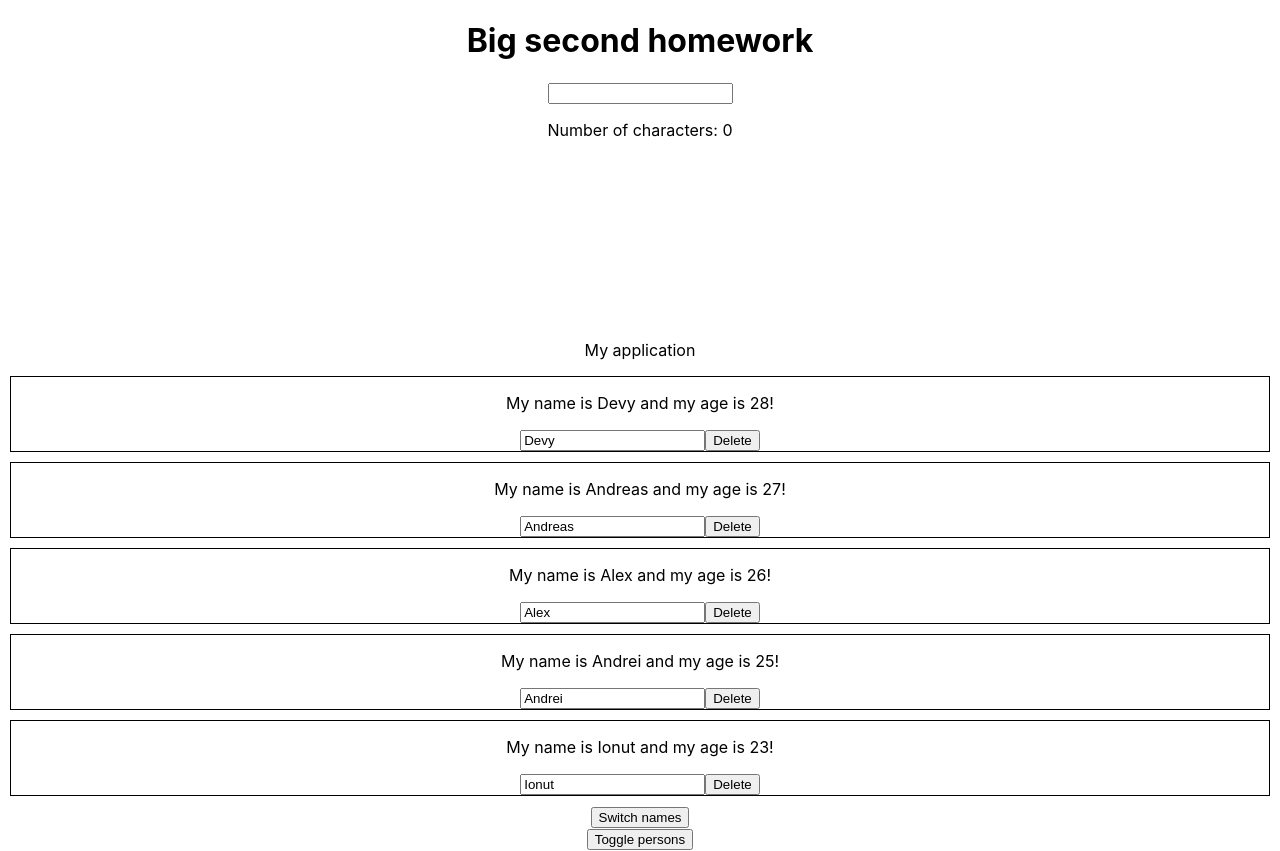
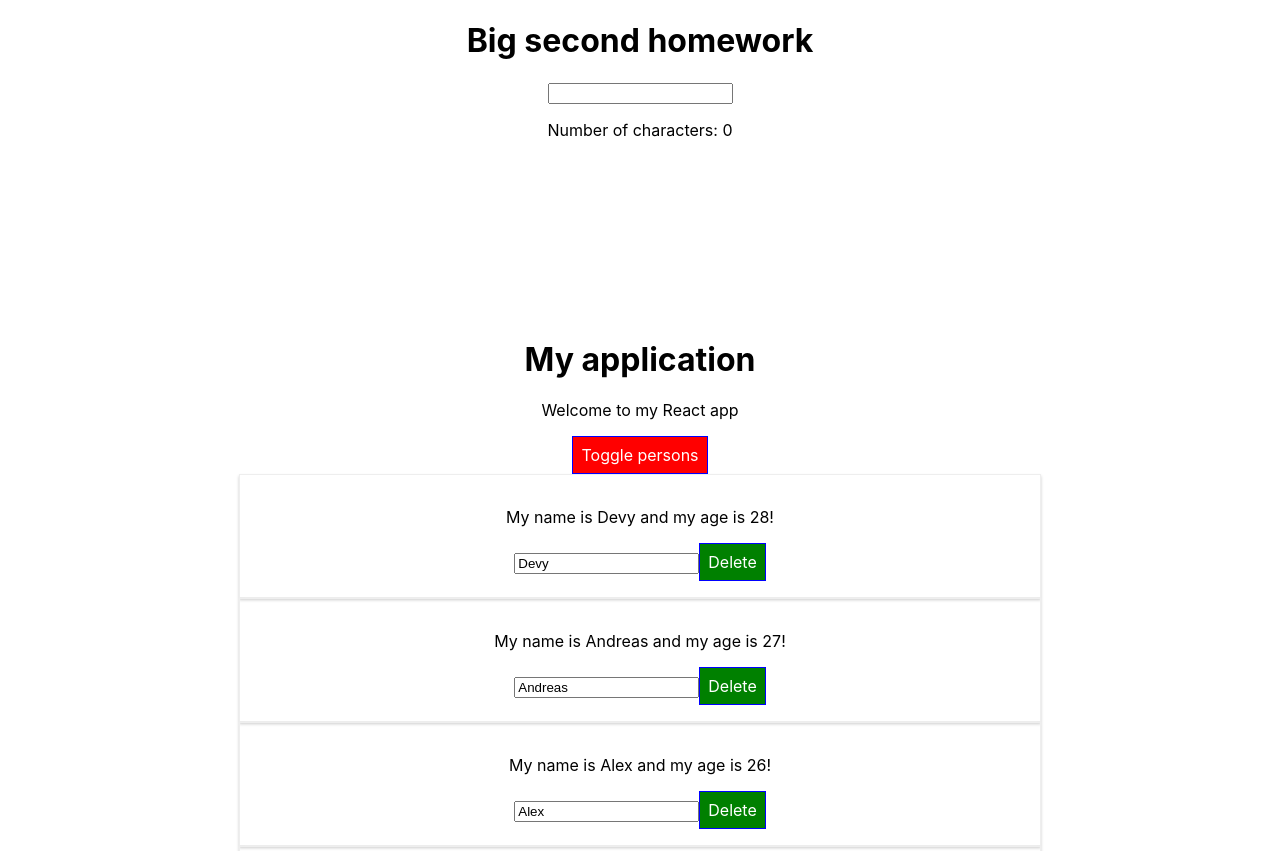
Before and after one commit to ionutmatis16/react-devy, a React (Create React App) app: page / in a window 1280 px wide. Shown: the top 851 px of the page. Built offline with nearby package versions, Linux system fonts and the light colour scheme.

Commit message:
course 3

```diff
--- a/package.json
+++ b/package.json
@@ -6,6 +6,7 @@
     "@testing-library/jest-dom": "^4.2.4",
     "@testing-library/react": "^9.5.0",
     "@testing-library/user-event": "^7.2.1",
+    "radium": "^0.26.1",
     "react": "^16.13.1",
     "react-dom": "^16.13.1",
     "react-scripts": "3.4.3"
--- a/src/App.js
+++ b/src/App.js
@@ -1,9 +1,11 @@
 import React, {Component} from 'react';
-import './App.css';
-import Person from './Person/Person';
+import classes from './App.module.css';
+import Persons from './components/Persons/Persons';
 import CountComponent from "./SecondBigHomework/CountComponent";
 import ValidationComponent from "./SecondBigHomework/ValidationComponent";
 import CharComponent from "./SecondBigHomework/CharComponent";
+import Radium from 'radium';
+import Cockpit from "./components/Cockpit/Cockpit";
 
 class App extends Component {
 
@@ -96,31 +98,15 @@ class App extends Component {
     render() {
         let persons = null;
         if (this.state.showPersons) {
-            persons = (
-                <div>
-                    {
-                        this.state.persons.map(person =>
-                            <div key={person.id}>
-                                <Person name={person.name}
-                                        age={person.age}
-                                        clickEvent={this.deletePersonHandler.bind(this, person.id)}
-                                        nameChangeEvent={this.nameChangedHandler.bind(this, person.id)}>
-                                </Person>
-                            </div>
-                        )
-                    }
-
-                    {/*<button onClick={() => this.switchNamesHandler("devy")}>Switch names</button>*/}
-                    <button onClick={this.switchNamesHandler.bind(this, "Devy2")}>
-                        Switch names
-                    </button>
-                </div>
-            );
+            persons = <Persons persons={this.state.persons}
+                               nameChangedHandler={this.nameChangedHandler}
+                               deletePersonHandler={this.deletePersonHandler}
+                               switchNamesHandler={this.switchNamesHandler}/>
         }
 
         return (
             <div>
-                <div className="App">
+                <div className={classes.App}>
                     {/*<UserInput paragraphChangedEvent={this.paragraphChangedHandler}
                                value={this.state.texts[0].firstParagraph}/>
                     <UserOutput text={this.state.texts[0]}/>
@@ -145,14 +131,13 @@ class App extends Component {
                             </span>
                         )
                     }
-
-                    <p style={{marginTop: 200}}>{this.state.applicationTitle}</p>
-
+                    <Cockpit personslength={this.state.persons.length}
+                             applicationTitle={this.state.applicationTitle}
+                             togglePersons={this.togglePersons}
+                             showPersons={this.state.showPersons}/>
                     {
                         persons
                     }
-
-                    <button onClick={this.togglePersons}>Toggle persons</button>
                     {/*https://reactjs.org/docs/events.html#supported-events*/}
                 </div>
 
@@ -169,4 +154,4 @@ class App extends Component {
         React.createElement('h1', null, 'Hello, i\'m a React app'));*/
 }
 
-export default App;
+export default Radium(App);
--- /dev/null
+++ b/src/components/Cockpit/Cockpit.js
@@ -0,0 +1,44 @@
+import React from 'react';
+import classes from './Cockpit.module.css'
+
+const cockpit = (props) => {
+    /*const buttonStyle = {
+            backgroundColor: 'green',
+            border: '1px solid blue',
+            padding: "8px",
+            cursor: 'pointer',
+            ":hover": {
+                // because of radium
+                backgroundColor: 'green'
+            }
+        }*/
+
+    let paragraphClasses = [];
+    if (props.personslength < 3) {
+        paragraphClasses.push(classes.red);
+    }
+    if (props.personslength < 2) {
+        paragraphClasses.push(classes.bold);
+    }
+
+    let buttonClass = null;
+    if (props.showPersons) {
+        buttonClass = classes.HidePersons;
+    }
+
+    //buttonStyle.backgroundColor = 'red';
+
+    return (
+        <div className={classes.Cockpit}>
+            <h1 style={{marginTop: 200}}>{props.applicationTitle}</h1>
+            <p className={paragraphClasses.join(" ")}>Welcome to my React app</p>
+            <button onClick={props.togglePersons}
+                    className={buttonClass}
+                /*style={buttonStyle}*/>
+                Toggle persons
+            </button>
+        </div>
+    );
+}
+
+export default cockpit;
--- /dev/null
+++ b/src/components/Cockpit/Cockpit.module.css
@@ -0,0 +1,29 @@
+.red {
+    color: red;
+}
+
+.bold {
+    font-weight: bold;
+}
+
+button {
+    background-color: green;
+    color: white;
+    font: inherit;
+    border: 1px solid blue;
+    padding: 8px;
+    cursor: pointer;
+}
+
+button:hover {
+    background-color: lightgreen;
+    color: black;
+}
+
+.HidePersons {
+    background-color: red;
+}
+
+.HidePersons:hover {
+    background-color: salmon;
+}
--- a/src/Person/Person.js
+++ b/src/components/Persons/Person/Person.js
@@ -9,11 +9,15 @@ var Person = function () {
 };*/
 
 import React from 'react';
+// import './Person.module.css';
+import classes from './Person.module.css';
+// the class will be name Person_Person__3E6hk
+// and will only work for this person file
 
 const person = (props) => {
     return (
         // <p>I'm a person and my age is {Math.floor(Math.random() * 30)}!</p>
-        <div className="myBorder">
+        <div className={classes.Person}>
             <p>My name is {props.name} and my age is {props.age}!</p>
             <input type="text" onChange={props.nameChangeEvent} value={props.name}/>
             <button onClick={props.clickEvent}>Delete</button>
--- /dev/null
+++ b/src/components/Persons/Person/Person.module.css
@@ -0,0 +1,7 @@
+.Person {
+    width: 60%;
+    margin: auto;
+    border: 1px solid #eee;
+    box-shadow: 0 2px 3px #ccc;
+    padding: 16px;
+}
--- /dev/null
+++ b/src/components/Persons/Persons.js
@@ -0,0 +1,27 @@
+import React from 'react';
+import Person from "./Person/Person";
+
+const persons = (props) => {
+    return (
+        <div>
+            {
+                props.persons.map(person =>
+                    <div key={person.id}>
+                        <Person name={person.name}
+                                age={person.age}
+                                clickEvent={() => props.deletePersonHandler(person.id)}
+                                nameChangeEvent={(event) => props.nameChangedHandler(person.id, event)}>
+                        </Person>
+                    </div>
+                )
+            }
+
+            {/*<button onClick={() => this.switchNamesHandler("devy")}>Switch names</button>*/}
+            <button onClick={() => props.switchNamesHandler("Devy2")}>
+                Switch names
+            </button>
+        </div>
+    );
+};
+
+export default persons;
```
Also changed, not shown: src/App.module.css (renamed from src/App.css), 1 other file (tests, documents, lock files or other folders).
